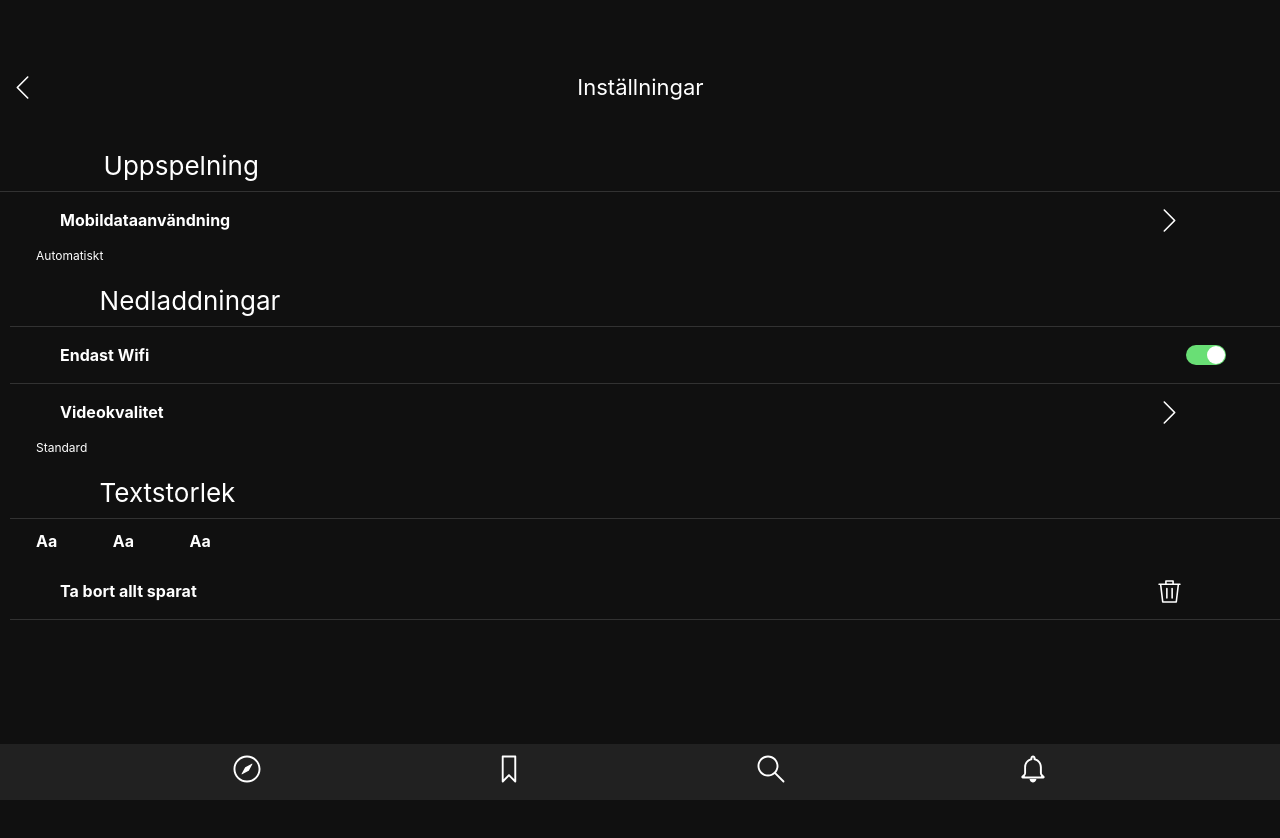
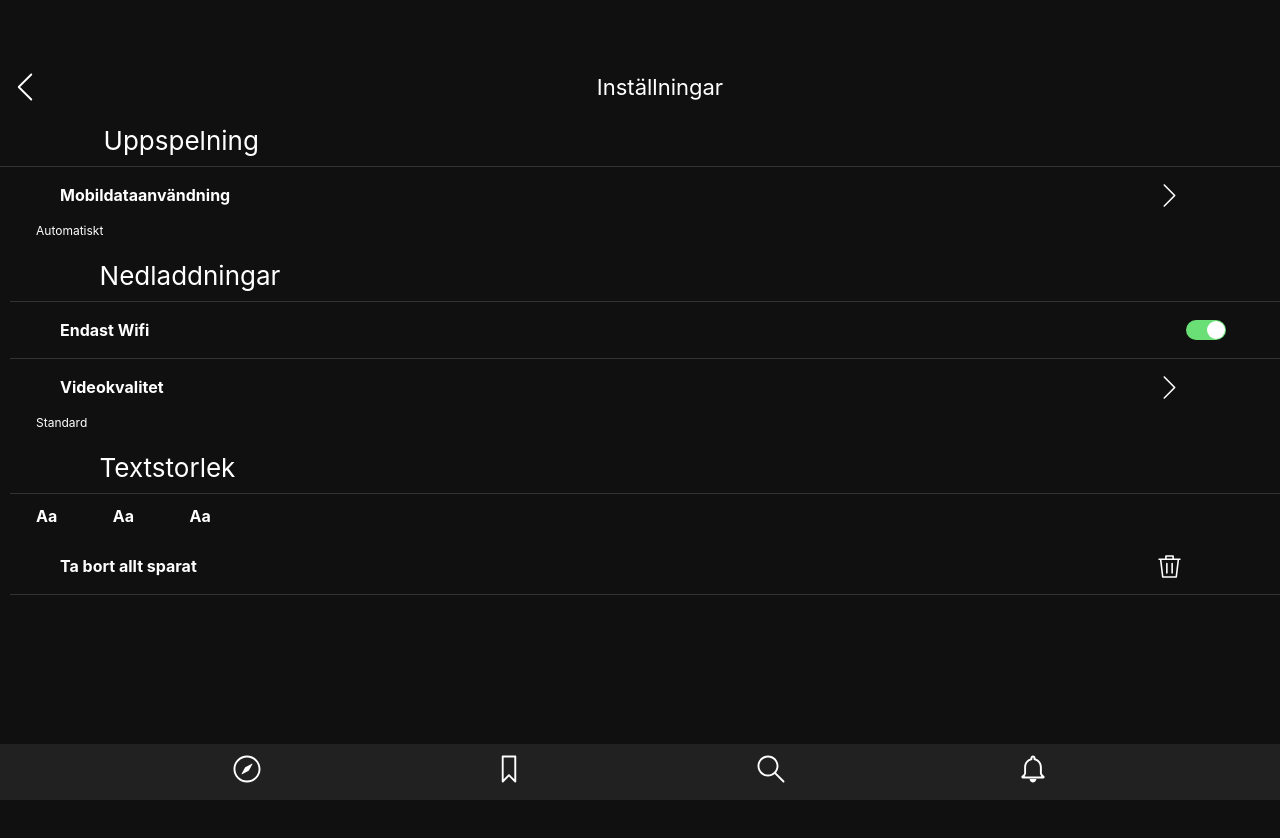
Before and after one commit to erikarvidsson/KA-project2, a React (Create React App) app: page /Settings in a window 1280 px wide. Shown: the top 838 px of the page. Built offline with nearby package versions, Linux system fonts and the light colour scheme.

Commit message:
added css

```diff
--- a/src/components/SettingPage/index.js
+++ b/src/components/SettingPage/index.js
@@ -1,8 +1,9 @@
-import React from 'react';
+import React,{ useState } from 'react';
+import { Route, Switch, Link } from "react-router-dom";
 import styled from "styled-components";
 import NavigationButton from '../NavigationButton';
 import Category from '../Category';
-import { P } from '../typo';
+import {Header, H2, H3, P} from '../typo';
 import Line2 from '../Line2'
 
 const CategoryDivStyled = styled.div`
@@ -13,17 +14,19 @@ const CategoryDivStyled = styled.div`
 justify-content: flex-end;
 align-items: center;
 margin-right: 0;
+
 `;
 
 const Div = styled.div`
 display: flex;
+/* height: 50px; */
 flex-direction: row;
 color: #fff;
+/* margin-left: 28px; */
 `;
 
 const DivStyledUppspelning = styled.div`
 margin-left: 14px;
-    margin-top: 25px;
 `;
 
 const DivStyled = styled.div`
@@ -31,7 +34,7 @@ const DivStyled = styled.div`
 width: 100vw;
 margin-left: 10px;
 
-    a{
+a {
   color: #fff;
   text-decoration: none;
 }
@@ -56,19 +59,19 @@ const DivStyled = styled.div`
   top: 1px;
   right: 1px;
   transition: all 0.3s;
+
 }
 
 input:checked + label::after {
 right : 20px;
 }
-
 input:checked + label {
 background-color: rgba(255,255,255, 0.3);
 }
-
 input {
  display : none;
 }
+
 `;
 
 const SettingPage = (props) => {
@@ -100,7 +103,7 @@ const SettingPage = (props) => {
                         <Div>
                         <P text="Aa" fontWeight="Bold" marginLeft="26px" width="6%"/>
                         <P text="Aa" fontWeight="Bold" marginLeft="0" width="6%"/>
-                    <P text="Aa" fontWeight="Bold" marginLeft="0" width="6%"/>
+                        <P text="Aa" fontWeight="Bold" marginLeft="0" width="10%"/>
                         </Div>
                       <CategoryDivStyled>
                     <Category text='Ta bort allt sparat' img="assets/icons/garbage.svg"/>
@@ -108,7 +111,6 @@ const SettingPage = (props) => {
                 <Line2 />
             </DivStyled>
   </div>
-    );
-}
+)}
 
 export default SettingPage;
--- a/src/view/categories.js
+++ b/src/view/categories.js
@@ -18,8 +18,8 @@ const DivStyled = styled.div `
 `
 
 const BackIconStyled = styled.img `
-    height: 30px;
-    width: 30px;
+    height: 25px;
+    width: 25px;
     margin-left: 10px;
 `
 
--- a/src/view/episodes.js
+++ b/src/view/episodes.js
@@ -1,12 +1,34 @@
 import React from 'react';
 import styled from 'styled-components';
 import Layout from '../components/Layout';
+import Category from '../components/Category';
+import ProfileIcon from '../components/ProfileIcon';
+import { Header, P, H2, H3 } from '../components/typo';
 
-const Episodes = () => {
+const DivStyled = styled.div `
+    width: 100vw;
+    height: 56px;
+    display: flex;
+    justify-content: space-between;
+    align-items: center;
+    margin: 0;
+`
+
+const BackIconStyled = styled.img `
+    height: 25px;
+    width: 25px;
+    margin-left: 10px;
+`
+
+const Episodes = (props) => {
     return(
         <div>
             <Layout>
-
+            <DivStyled>
+                <BackIconStyled src='assets/icons/left-arrow.svg' onClick={() => props.history.goBack(props)}/>
+                <H3 text='Avsnitt' textAlign='center' marginRight='0px'/>
+                <ProfileIcon />
+            </DivStyled>
             </Layout>
         </div>
     )
--- a/src/view/favorites.js
+++ b/src/view/favorites.js
@@ -1,11 +1,36 @@
 import React from 'react';
 import styled from 'styled-components';
 import Layout from '../components/Layout';
+import Category from '../components/Category';
+import ProfileIcon from '../components/ProfileIcon';
+import { Header, P, H2, H3 } from '../components/typo';
 
-const Favorites = () => {
+
+const DivStyled = styled.div `
+    width: 100vw;
+    height: 56px;
+    display: flex;
+    justify-content: space-between;
+    align-items: center;
+    margin: 0;
+`
+
+const BackIconStyled = styled.img `
+    height: 25px;
+    width: 25px;
+    margin-left: 10px;
+`
+
+const Favorites = (props) => {
     return(
         <div>
-            <Layout></Layout>
+            <Layout>
+                <DivStyled>
+                    <BackIconStyled src='assets/icons/left-arrow.svg' onClick={() => props.history.goBack(props)}/>
+                    <H3 text='Favoriter' textAlign='center' marginRight='0px'/>
+                    <ProfileIcon />
+                </DivStyled>
+            </Layout>
         </div>
     )
 }
--- a/src/view/help.js
+++ b/src/view/help.js
@@ -25,6 +25,7 @@ const BackIconStyled = styled.img`
 height: 25px;
 width: 25px;
 margin-left: 10px;
+z-index: 800;
 `;
 
 const Help = (props) => {
--- a/src/view/konto.js
+++ b/src/view/konto.js
@@ -2,7 +2,7 @@ import React from 'react';
 import Layout from '../components/Layout';
 import KontoPage from '../components/KontoPage';
 import styled from "styled-components";
-import { H3 } from '../components/typo';
+import { Header, P, H2, H3 } from '../components/typo';
 
 const DivStyled = styled.div `
 width: 100vw;
@@ -13,10 +13,12 @@ const DivStyled = styled.div `
 margin: 0;
 `;
 
+
 const BackIconStyled = styled.img`
-    height: 25px;
-    width: 25px;
+height: 30px;
+width: 30px;
 margin-left: 10px;
+z-index: 800;
 `;
 
 const Konto = (props) => {
@@ -25,12 +27,12 @@ const Konto = (props) => {
             <Layout>
               <DivStyled>
                 <BackIconStyled src='assets/icons/left-arrow.svg' onClick={() => props.history.goBack(props)}/>
-                        <H3 text='Konto' textAlign='center' marginLeft='-34px' marginRight='0px'/>
+                  <H3 text='Konto' textAlign='center'/>
                 </DivStyled>
               <KontoPage />
             </Layout>
         </div>
-    );
+    )
 }
 
 export default Konto;
--- a/src/view/profile.js
+++ b/src/view/profile.js
@@ -15,7 +15,7 @@ const BackIconStyled = styled.img `
     height: 30px;
     width: 30px;
     margin-left: 10px;
-    z-index: 6;
+    z-index: 800;
     position: absolute;
 `
 
--- a/src/view/settings.js
+++ b/src/view/settings.js
@@ -14,9 +14,10 @@ const DivStyled = styled.div `
 `;
 
 const BackIconStyled = styled.img`
-    height: 25px;
-    width: 25px;
+    height: 30px;
+    width: 30px;
     margin-left: 10px;
+  z-index: 800;
 `;
 
 
@@ -24,12 +25,11 @@ const Settings = (props) => {
     return(
         <div>
             <Layout>
-                <DivStyled>
-                    <BackIconStyled src='assets/icons/left-arrow.svg' onClick={() => props.history.goBack(props)}/>
-
-                    <H3 text='Inställningar' textAlign='center' marginLeft='-34px' marginRight='0px'/>
+              <DivStyled>
+                <BackIconStyled src='assets/icons/left-arrow.svg' onClick={() => props.history.goBack(props)}/>
+                <H3 text='Inställningar' textAlign='center'/>
                 </DivStyled>
-                <SettingPage />
+              <SettingPage />
             </Layout>
         </div>
     )
```
Lines whose indentation alone changed are shown as unchanged.
